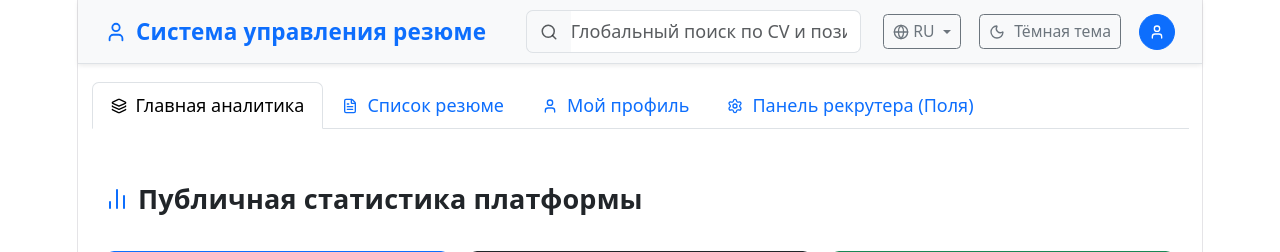
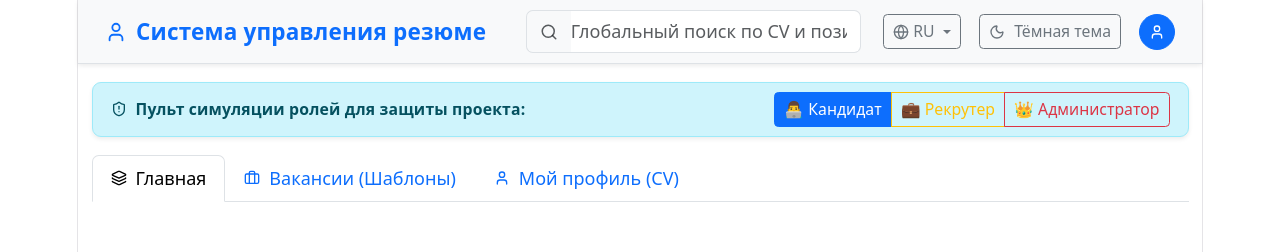
Before and after one commit to Ylianna/cv-management-system, a React (Vite) app in the folder frontend/: page / in a window 1280 px wide. Shown: the top 252 px of the page. Built offline with nearby package versions, Linux system fonts and the light colour scheme; no server answers.

Commit message:
feat: A flexible role-based model and a simulation console are integrated

```diff
--- a/frontend/src/App.tsx
+++ b/frontend/src/App.tsx
@@ -1,72 +1,86 @@
-import { useState } from 'react';
+import { useState, useEffect } from 'react';
 import { useTranslation } from 'react-i18next';
 import { Navbar } from './components/Navbar';
-import { SafeTable } from './components/SafeTable';
 import { ProfilePage } from './pages/ProfilePage';
 import { RecruiterPanel } from './pages/RecruiterPanel';
-import {User, FileText, Settings, Layers} from 'lucide-react';
 import { PositionsPage } from './pages/PositionsPage';
 import { MainPage } from './pages/MainPage';
-
-const mockData = [
-    { id: '1', name: 'Smith, John', position: 'Data Scientist', level: 'Middle' },
-    { id: '2', name: 'King, Paul', position: 'DevOps Engineer', level: 'Junior' },
-    { id: '3', name: 'Morris, Lee', position: 'QA Engineer', level: 'Senior' },
-];
+import { User, Settings, Layers, Briefcase, ShieldAlert } from 'lucide-react';
 
 function App() {
     useTranslation();
+
+    const [currentRole, setCurrentRole] = useState<'CANDIDATE' | 'RECRUITER' | 'ADMIN'>('CANDIDATE');
     const [activeTab, setActiveTab] = useState<'main' | 'cv_list' | 'profile' | 'recruiter'>('main');
+
+    useEffect(() => {
+        const originalFetch = window.fetch;
+        window.fetch = function (url, options: any = {}) {
+            options.headers = {
+                ...options.headers,
+                'x-user-role': currentRole,
+                'x-user-id': 'test-profile-uuid-12345'
+            };
+            return originalFetch(url, options);
+        };
+
+        if (currentRole === 'CANDIDATE' && activeTab === 'recruiter') {
+            setActiveTab('main');
+        }
+    }, [currentRole, activeTab]);
     return (
         <div className="min-vh-100 d-flex flex-column bg-body text-body">
             <Navbar />
+            <div className="container mt-3">
+                <div className="alert alert-info py-2 px-3 d-flex align-items-center justify-content-between rounded-3 border-info-subtle shadow-sm mb-3">
+            <span className="small fw-bold d-flex align-items-center gap-2 text-info-emphasis">
+              <ShieldAlert size={16} /> Пульт симуляции ролей для защиты проекта:
+            </span>
+                    <div className="btn-group btn-group-sm">
+                        <button className={`btn btn-xs ${currentRole === 'CANDIDATE' ? 'btn-primary' : 'btn-outline-primary'}`} onClick={() => setCurrentRole('CANDIDATE')}>👨‍💻 Кандидат</button>
+                        <button className={`btn btn-xs ${currentRole === 'RECRUITER' ? 'btn-warning text-dark' : 'btn-outline-warning'}`} onClick={() => setCurrentRole('RECRUITER')}>💼 Рекрутер</button>
+                        <button className={`btn btn-xs ${currentRole === 'ADMIN' ? 'btn-danger' : 'btn-outline-danger'}`} onClick={() => setCurrentRole('ADMIN')}>👑 Администратор</button>
+                    </div>
+                </div>
+            </div>
 
-            <div className="container mt-3">
+            <div className="container">
                 <ul className="nav nav-tabs">
                     <li className="nav-item">
                         <button className={`nav-link d-flex align-items-center gap-2 ${activeTab === 'main' ? 'active' : ''}`} onClick={() => setActiveTab('main')}>
-                            <Layers size={16} /> Главная аналитика
+                            <Layers size={16} /> Главная
                         </button>
                     </li>
+
                     <li className="nav-item">
                         <button className={`nav-link d-flex align-items-center gap-2 ${activeTab === 'cv_list' ? 'active' : ''}`} onClick={() => setActiveTab('cv_list')}>
-                            <FileText size={16} /> Список резюме
+                            <Briefcase size={16} /> Вакансии (Шаблоны)
                         </button>
                     </li>
+
+                    {(currentRole === 'CANDIDATE' || currentRole === 'ADMIN') && (
                         <li className="nav-item">
                             <button className={`nav-link d-flex align-items-center gap-2 ${activeTab === 'profile' ? 'active' : ''}`} onClick={() => setActiveTab('profile')}>
-                            <User size={16} /> Мой профиль
+                                <User size={16} /> Мой профиль (CV)
                             </button>
                         </li>
+                    )}
+
+                    {(currentRole === 'RECRUITER' || currentRole === 'ADMIN') && (
                         <li className="nav-item">
                             <button className={`nav-link d-flex align-items-center gap-2 ${activeTab === 'recruiter' ? 'active' : ''}`} onClick={() => setActiveTab('recruiter')}>
-                            <Settings size={16} /> Панель рекрутера (Поля)
+                                <Settings size={16} /> Библиотека атрибутов
                             </button>
                         </li>
+                    )}
                 </ul>
             </div>
 
             <main className="container flex-grow-1 py-4">
-                {activeTab === 'cv_list' && (
-                    <>
-                        <div className="d-flex justify-content-between align-items-center mb-4">
-                            <h2 className="fw-bold m-0">Список резюме</h2>
-                        </div>
-                        <SafeTable
-                            data={mockData}
-                            onView={(id) => alert(id)}
-                            onEdit={(id) => alert(id)}
-                            onDelete={(ids) => alert(ids)}
-                        />                    </>
-                )}
-
+                {activeTab === 'main' && <MainPage />}
+                {activeTab === 'cv_list' && <PositionsPage />}
                 {activeTab === 'profile' && <ProfilePage />}
-
                 {activeTab === 'recruiter' && <RecruiterPanel />}
-
-                {activeTab === 'cv_list' && <PositionsPage />}
-
-                {activeTab === 'main' && <MainPage />}
             </main>
         </div>
     );
```
Lines whose indentation alone changed are shown as unchanged.
